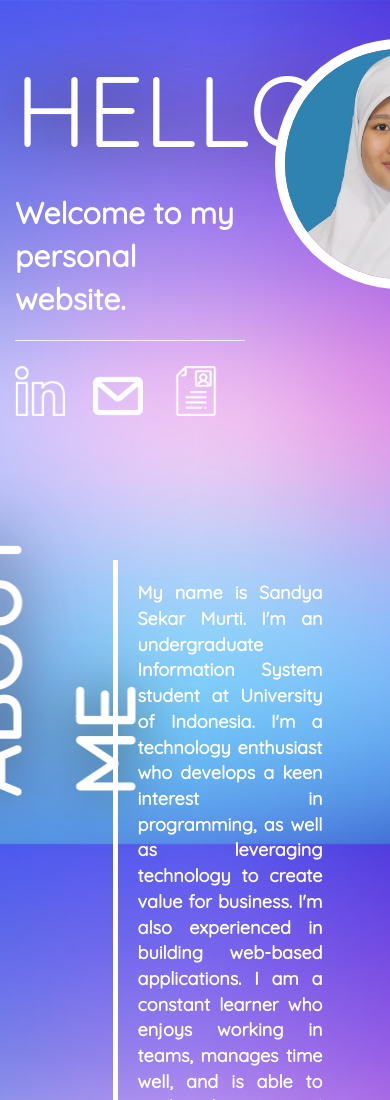
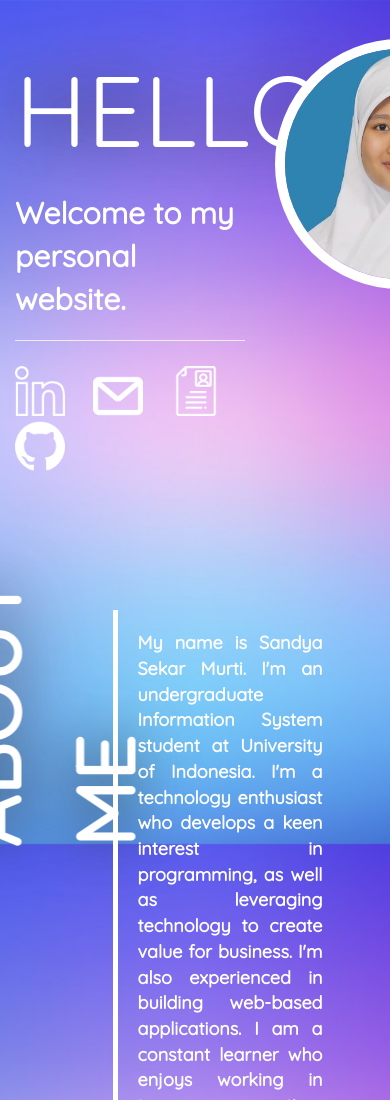
Before and after one commit to sandyasekar/sandyasekar, a plain HTML site: page index.html in a window 390 px wide. Shown: the top 1100 px of the page. Drawn offline with nearby package versions, Linux system fonts and the light colour scheme; a web font is replaced by a local one.

Commit message:
github link added

```diff
--- a/css/styles.css
+++ b/css/styles.css
@@ -133,7 +133,7 @@ svg {
 	margin-right: 50px;
 }
 
-#email {
+#email, #github {
 	width: 50px;
 	height: 50px;
 	margin-right: 50px;
@@ -191,6 +191,12 @@ svg {
 		margin-right: 20px;
 	}
 
+	#github {
+		width: 50px;
+		height: 50px;
+		margin-right: 20px;
+	}
+
 	#cv {
 		width: 50px;
 		height: 50px;
@@ -237,6 +243,12 @@ svg {
 		margin-right: 20px;
 	}
 
+	#github {
+		width: 50px;
+		height: 50px;
+		margin-right: 20px;
+	}
+
 	#cv {
 		width: 50px;
 		height: 50px;
--- a/index.html
+++ b/index.html
@@ -21,6 +21,7 @@
 							<a href="https://www.linkedin.com/in/sandya-sekar-murti-219756126/"><img src="images/linkedin.png" id="linkedin" class="links"></a>
 							<a href="mailto:sandyasekarmurti@gmail.com?Subject=Hello%20" target="_top"><img src="images/email.png" class="links" id = "email" style="margin-top: 10px;"></a>
 							<img src="images/resume.png" class="links" id = "cv">
+							<a href = "https://github.com/sandyasekar"><img src="images/github-logo.png" class="links" id = "github"></a>
 						</div>
 						<div class="col-xs-4 col-sm-4 col-md-4">
 							<img src="images/UserPhoto2.jpg" id = "foto">
```
Also changed, not shown: images/github-logo.png (added).
